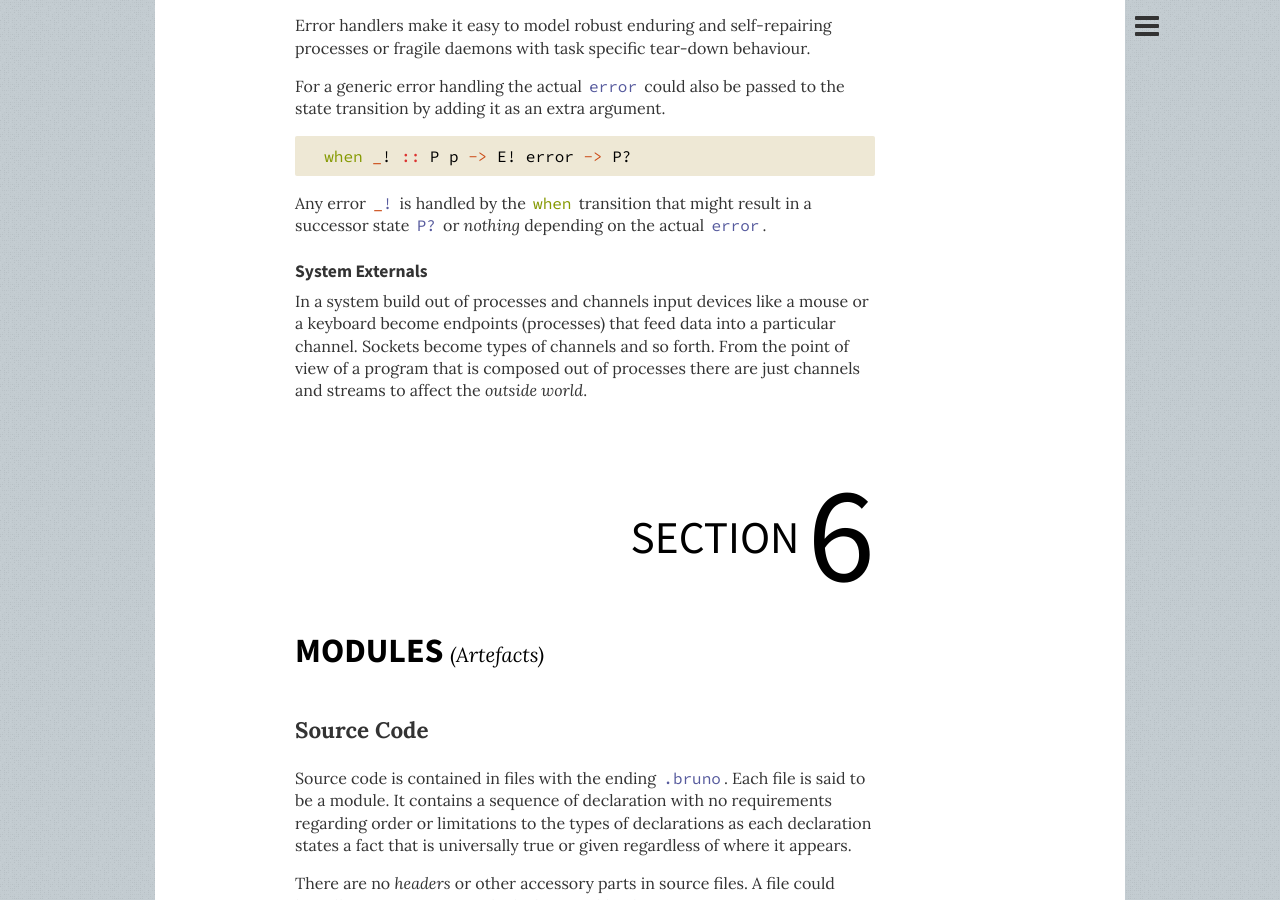
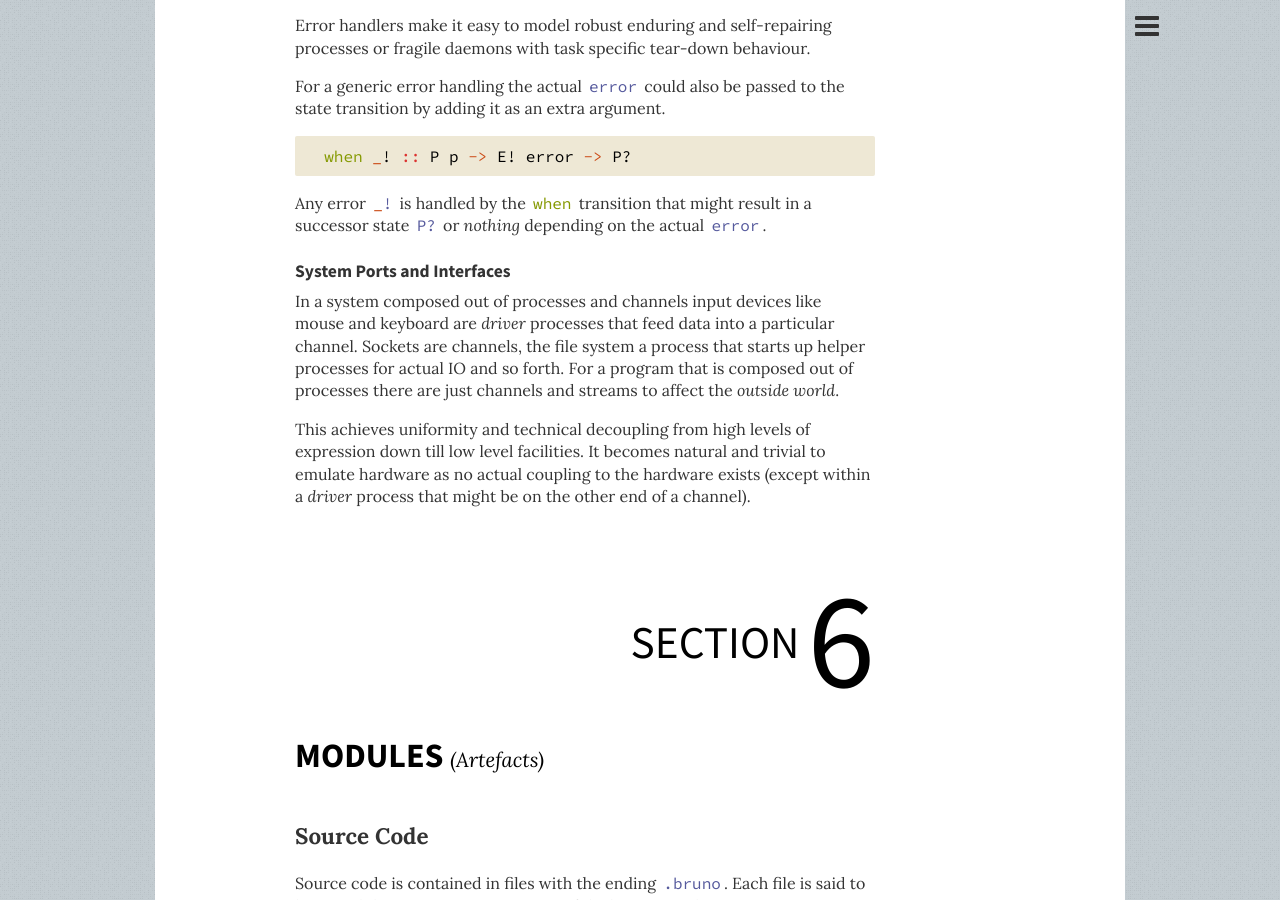
Before and after one commit to bruno-lang/bruno-lang.github.io, a Jekyll site: the page built from in-a-nutshell/index.md, in a window 1280 px wide and 900 px high, scrolled down 28876 px. Built offline with Jekyll 4.4.1, drawn with Linux system fonts in a browser that asks for light colours; nearby versions of some CDN libraries.

Commit message:
processes

```diff
--- a/in-a-nutshell/index.md
+++ b/in-a-nutshell/index.md
@@ -1207,13 +1207,19 @@ state transition by adding it as an extra argument.
 Any error `_!` is handled by the `when` transition that might result in a
 successor state `P?` or _nothing_ depending on the actual `error`.
 
-#### System Externals
-In a system build out of processes and channels input devices like a mouse or a
-keyboard become endpoints (processes) that feed data into a particular channel.
-Sockets become types of channels and so forth.
-From the point of view of a program that is composed out of processes there are
-just channels and streams to affect the _outside world_.
-
+#### System Ports and Interfaces
+In a system composed out of processes and channels input devices like mouse and
+keyboard are _driver_ processes that feed data into a particular channel.
+Sockets are channels, the file system a process that starts up helper
+processes for actual IO and so forth.
+For a program that is composed out of processes there are just channels and
+streams to affect the _outside world_.
+
+This achieves uniformity and technical decoupling from high levels of expression
+down till low level facilities.
+It becomes natural and trivial to emulate hardware as no actual coupling to the
+hardware exists (except within a _driver_ process that might be on the other
+end of a channel).
 
 
 ## Modules _(Artefacts)_
@@ -1582,6 +1588,8 @@ Two keys are consequently equal if they are the same constant.
 
 ### Bootstrapping Scripts
 
+### System Sense
+
 ## Epilogue
 <!--
 - a computer system that
```
